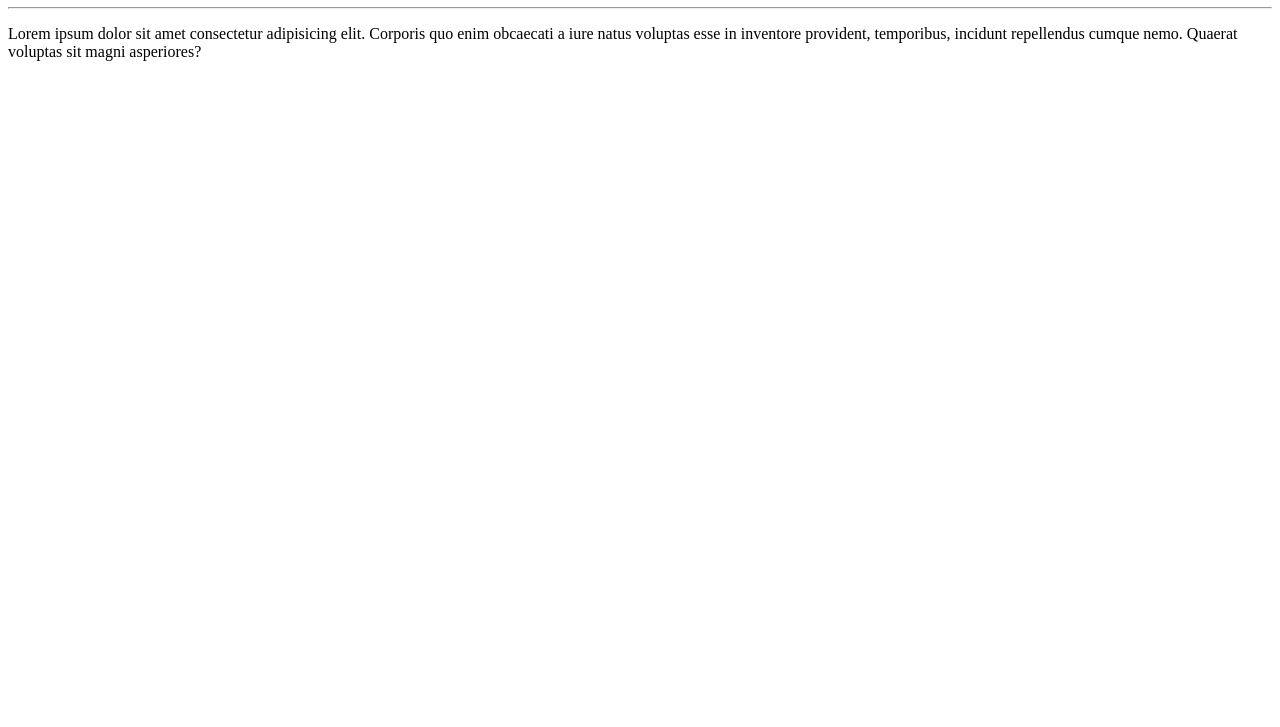
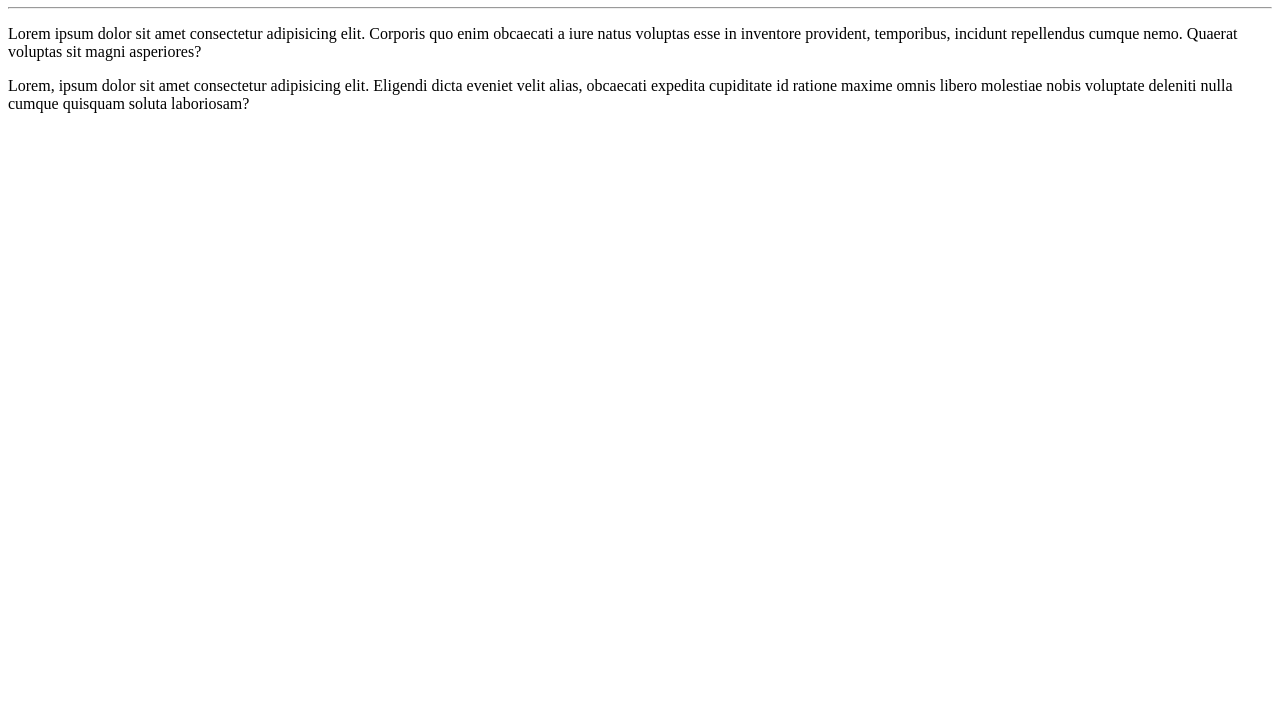
Before and after one commit to JulianoCesarM/ProjetoGit, a plain HTML site: page site-exemplo/index.html in a window 1280 px wide. Shown: the part 73-800 px from the top of the page. Drawn offline with Linux system fonts and the light colour scheme.

Commit message:
adicionei um parágrafo

```diff
--- a/site-exemplo/index.html
+++ b/site-exemplo/index.html
@@ -10,5 +10,6 @@
     <h1>Olá, mundo</h1>
     <hr>
     <p>Lorem ipsum dolor sit amet consectetur adipisicing elit. Corporis quo enim obcaecati a iure natus voluptas esse in inventore provident, temporibus, incidunt repellendus cumque nemo. Quaerat voluptas sit magni asperiores?</p>
+    <p>Lorem, ipsum dolor sit amet consectetur adipisicing elit. Eligendi dicta eveniet velit alias, obcaecati expedita cupiditate id ratione maxime omnis libero molestiae nobis voluptate deleniti nulla cumque quisquam soluta laboriosam?</p>
 </body>
 </html>
```
